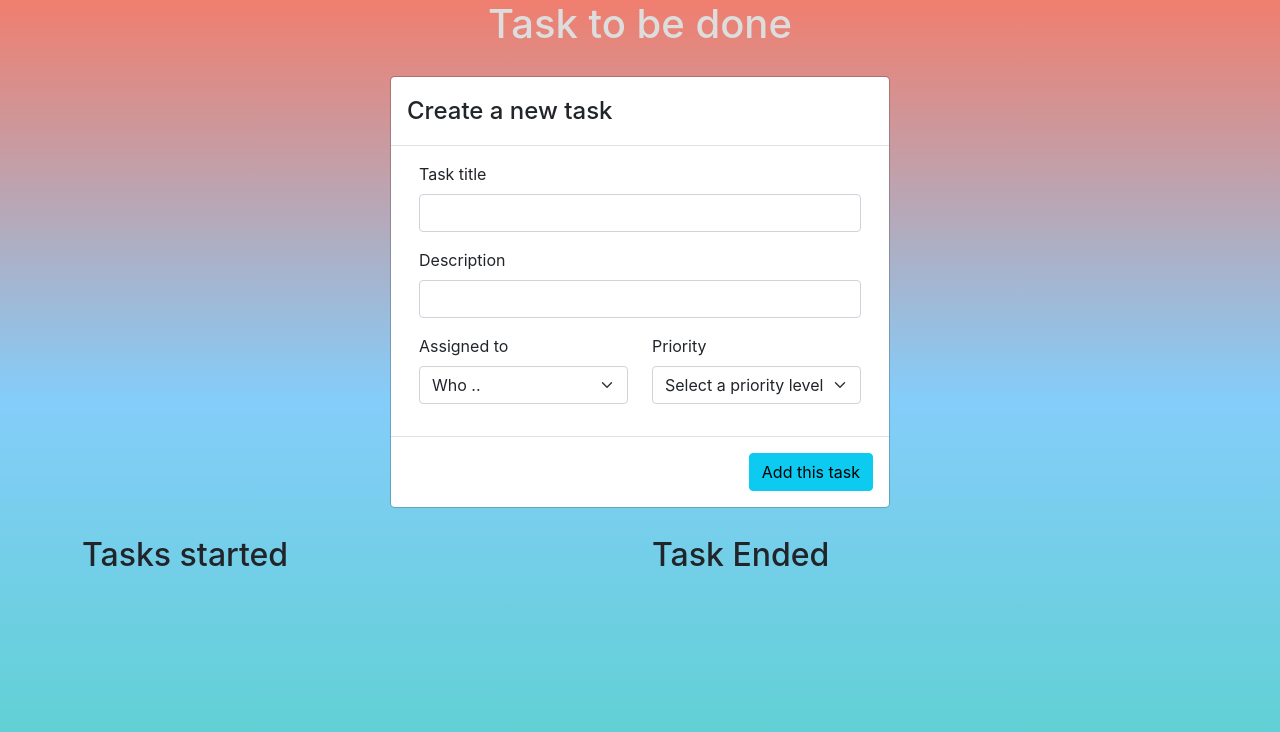
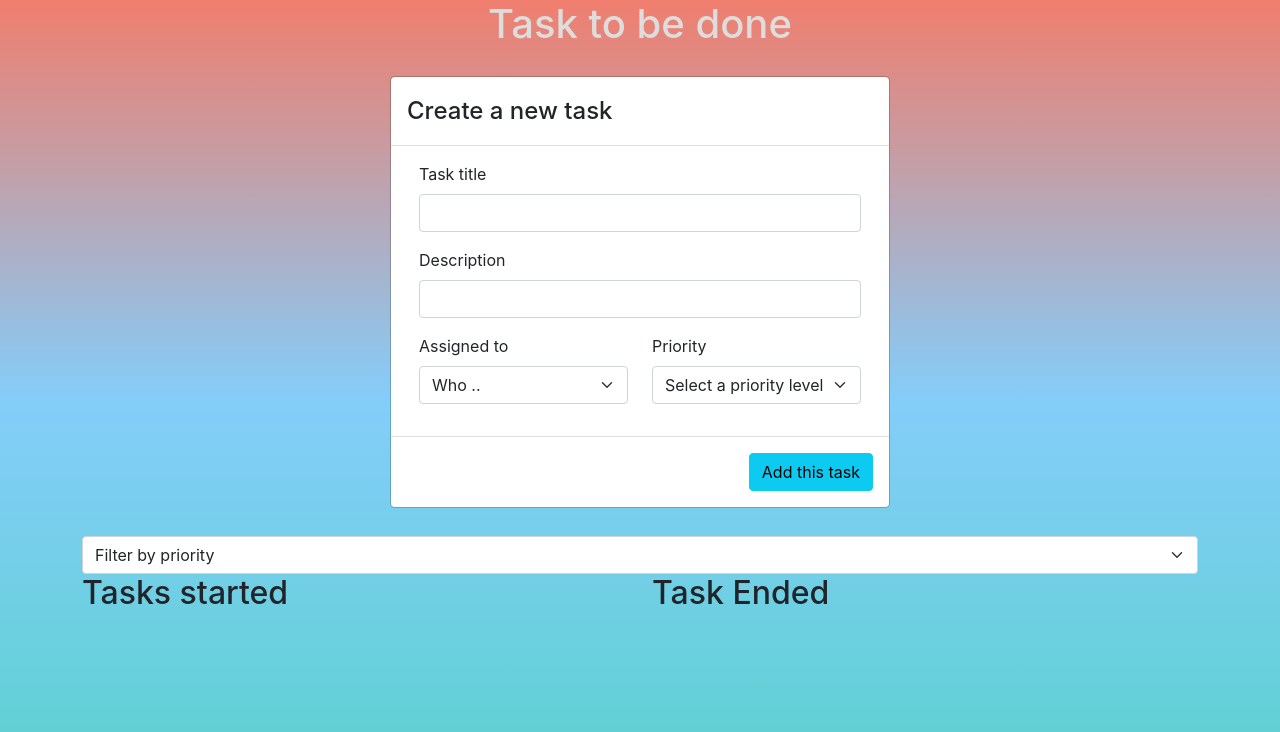
Before and after one commit to shandia57/todolistReact, a React (Create React App) app: page / in a window 1280 px wide. Shown: the top 732 px of the page. Built offline with nearby package versions, Linux system fonts and the light colour scheme.

Commit message:
filter done

```diff
--- a/src/components/TaskItem.tsx
+++ b/src/components/TaskItem.tsx
@@ -22,12 +22,12 @@
 
     switch (color) {
       case "1":
-        return "1px solid green";
+        return "2px solid green";
       case "2":
-        return "1px solid orange";
+        return "2px solid orange";
 
       case "3":
-        return "1px solid red";
+        return "2px solid red";
     }
   }
 
--- a/src/components/TaskList.tsx
+++ b/src/components/TaskList.tsx
@@ -4,6 +4,7 @@
 import TaskEnded from './TaskEnded';
 import Modal from 'react-bootstrap/Modal'
 import Button from 'react-bootstrap/Button'
+import Form from 'react-bootstrap/Form'
 import Task from './../models/Task';
 
 class Header extends Component {
@@ -101,6 +102,30 @@
         this.setState({ taskValue: this.taskList });
     }
 
+    filterTaskAscPriority = () => {
+        this.setState({
+            taskValue: this.state.taskValue.sort((a: any, b: any) => {
+                return a.priority - b.priority;
+            })
+        })
+    }
+
+    filterTaskDescPriority = () => {
+        this.setState({
+            taskValue: this.state.taskValue.sort((a: any, b: any) => {
+                return b.priority - a.priority;
+            })
+        })
+    }
+
+    switchFilter = (e: any) => {
+        if (e.target.value === 'asc') {
+            this.filterTaskAscPriority();
+        } else {
+            this.filterTaskDescPriority();
+        }
+    }
+
     render() {
         return (
             <div className="container">
@@ -167,6 +192,12 @@
                     </Modal.Footer>
                 </Modal.Dialog>
 
+                <Form.Select onChange={this.switchFilter} aria-label="Default select example">
+                    <option value="default">Filter by priority</option>
+                    <option value="asc">Priority asc</option>
+                    <option value="desc">Priority desc</option>
+                </Form.Select>
+
 
                 <div className="row">
                     <div className="col">
```
